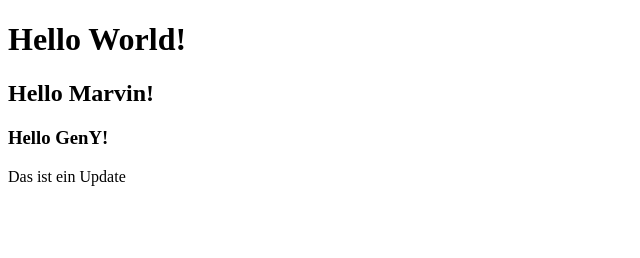
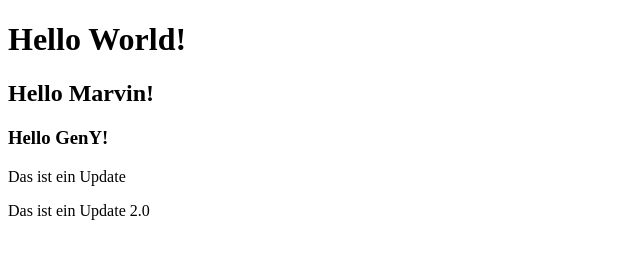
Before and after one commit to neymarv7/APMProject, a plain HTML site: page index.html in a window 1280 px wide. Shown: the whole page, without its empty margins (0-640 px from the left). Drawn offline with Linux system fonts and the light colour scheme.

Commit message:
Erster Branch mit Updates

```diff
--- a/index.html
+++ b/index.html
@@ -10,6 +10,7 @@
 <h2> Hello Marvin!</h2>
 <h3> Hello GenY!</h3>
 <p> Das ist ein Update</p>
+<p> Das ist ein Update 2.0</p>
 
 </body>
 </html>
```
